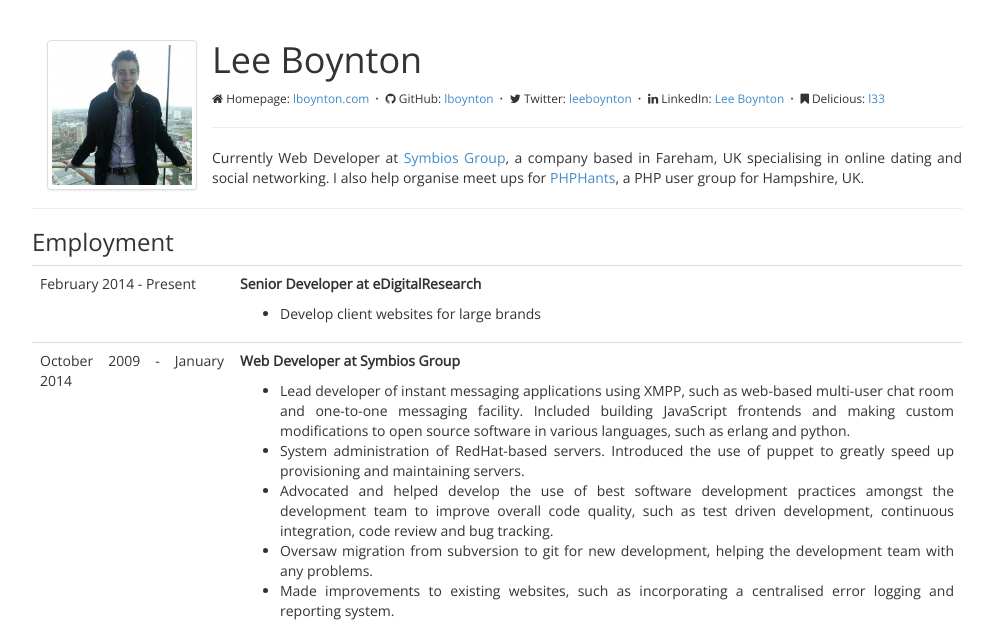
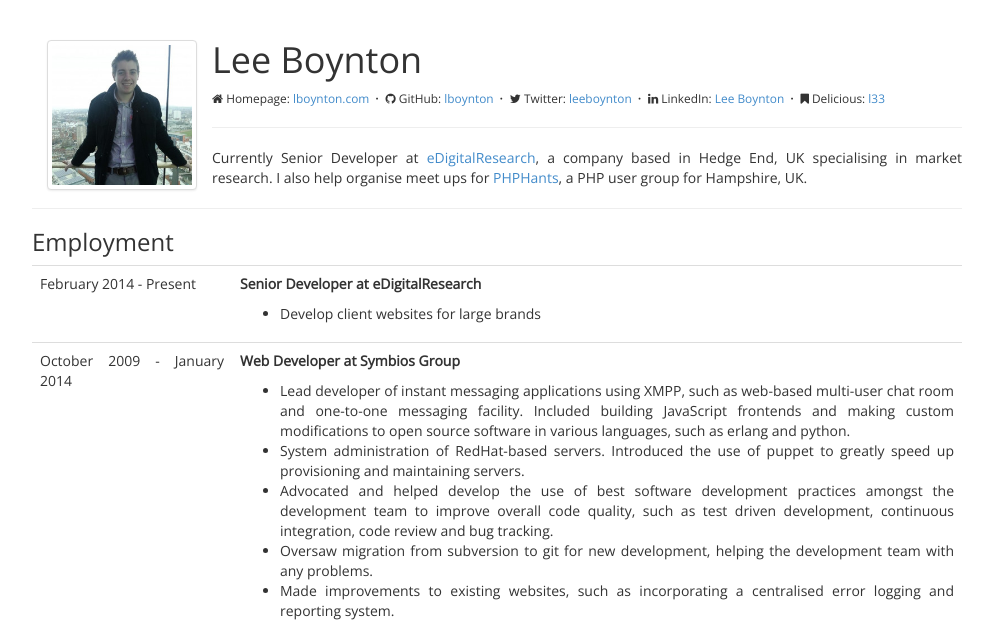
Before and after one commit to lboynton/cv, a PHP site: page / in a window 1280 px wide. Shown: the top 638 px of the page, without its empty margins (143-1136 px from the left). Run offline with PHP 8.4, Linux system fonts and the light colour scheme.

Commit message:
Update intro text

```diff
--- a/index.php
+++ b/index.php
@@ -34,7 +34,7 @@
 					<li><i class="fa fa-bookmark"></i> Delicious: <a href="http://www.delicious.com/l33">l33</a></li>
 		        </ul>
 		        <hr>
-				<p class="intro">Currently Web Developer at <a href="http://www.symbiosgroup.co.uk/">Symbios Group</a>, a company based in Fareham, UK specialising in online dating and social networking. I also help organise meet ups for <a href="http://www.phphants.co.uk/">PHPHants</a>, a PHP user group for Hampshire, UK.</p>
+				<p class="intro">Currently Senior Developer at <a href="http://http://www.edigitalresearch.com/">eDigitalResearch</a>, a company based in Hedge End, UK specialising in market research. I also help organise meet ups for <a href="http://www.phphants.co.uk/">PHPHants</a>, a PHP user group for Hampshire, UK.</p>
 			</div>
 			<div class="middle">
 				<hr>
```
